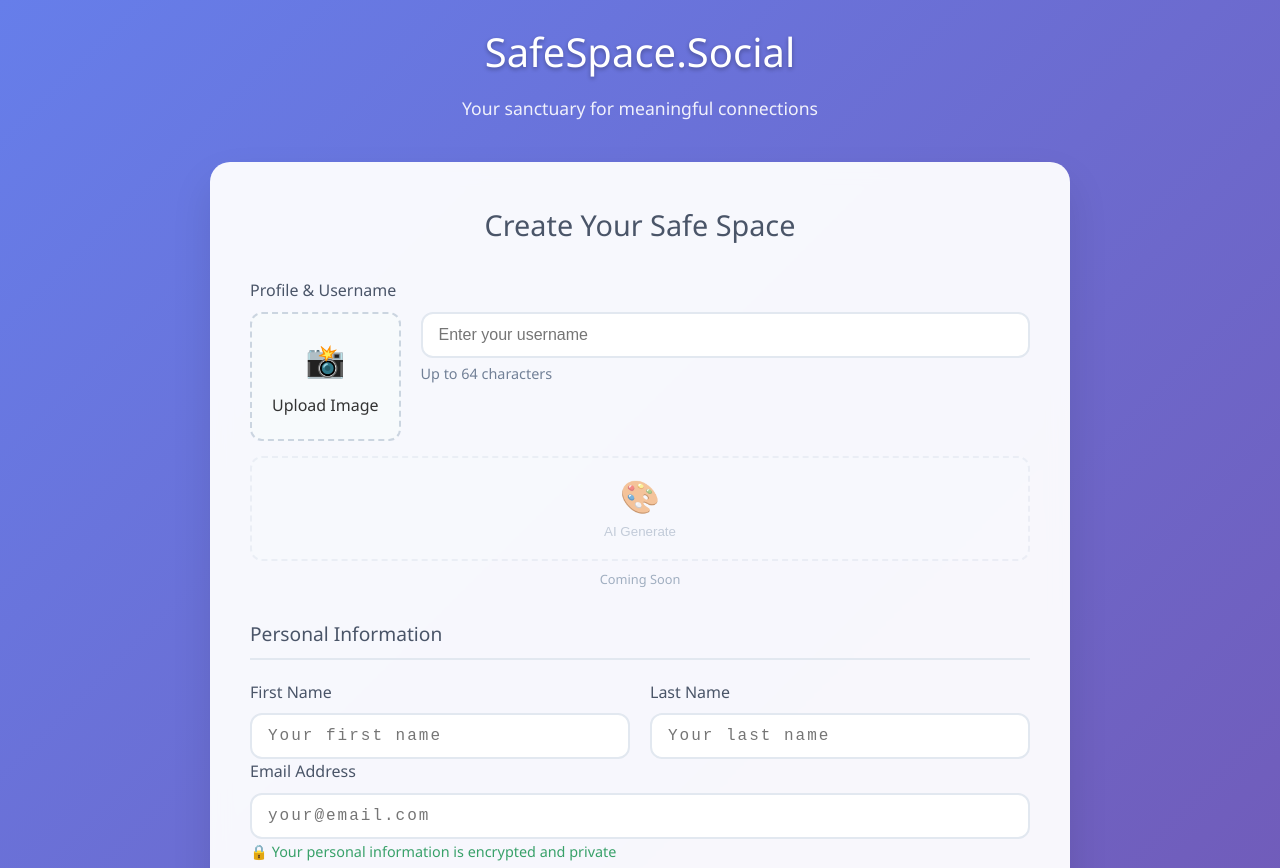
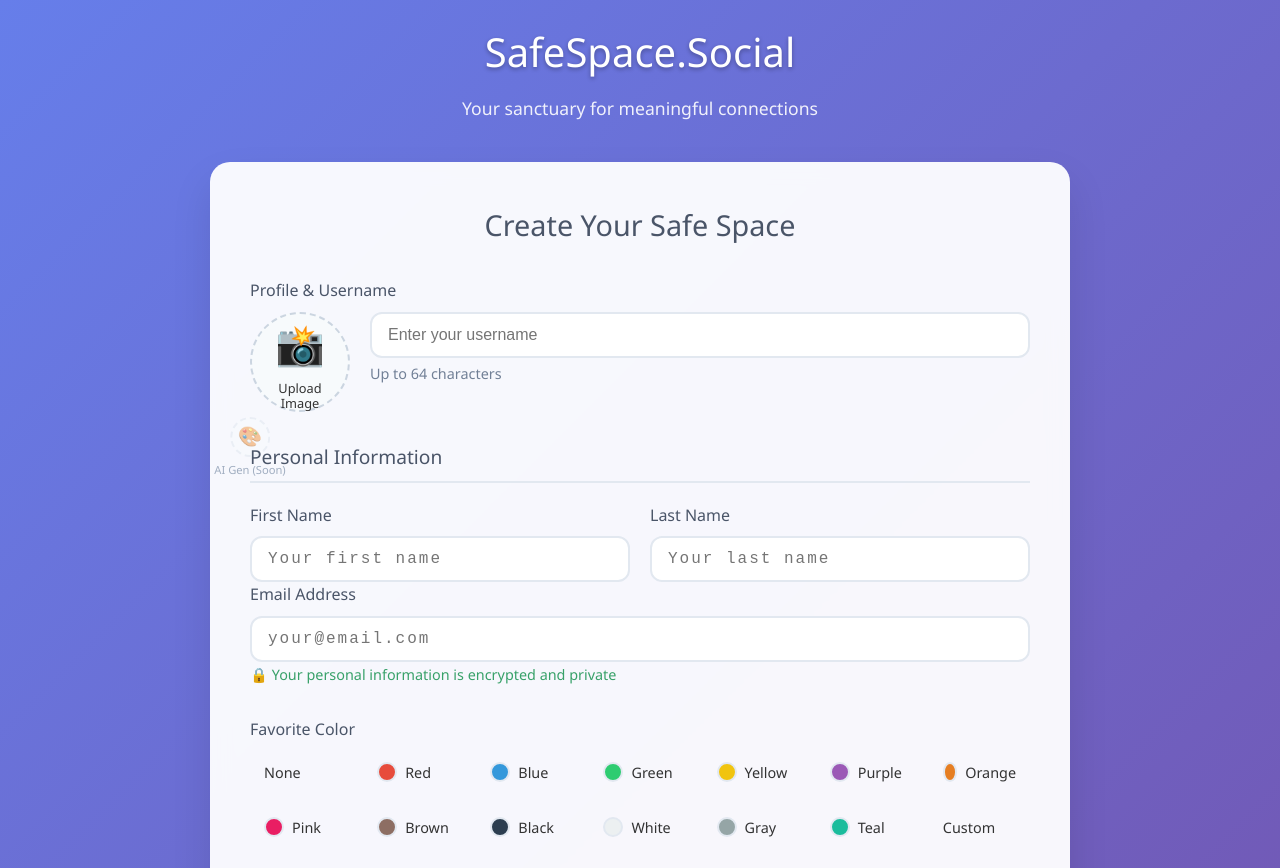
Before and after one commit to websimapi/websim-join-safespace-social-registration, a plain HTML site: page index.html in a window 1280 px wide. Shown: the top 868 px of the page. Drawn offline with Linux system fonts and the light colour scheme.

Commit message:
v5: Lets make teh Upload Image button be circle and make a much smaller circle button right below it to the left corner of it to be the Ai gEnerate button

```diff
--- a/index.html
+++ b/index.html
@@ -21,25 +21,26 @@
                 <div class="form-section" id="profile-username-section">
                     <label class="form-label">Profile & Username</label>
                     <div class="profile-username-row">
-                        <div class="upload-option">
-                            <input type="file" id="profileUpload" accept="image/*" class="file-input">
-                            <label for="profileUpload" class="upload-btn">
-                                <span class="upload-icon">📸</span>
-                                Upload Image
-                            </label>
+                        <div class="upload-and-ai-group">
+                            <div class="upload-option">
+                                <input type="file" id="profileUpload" accept="image/*" class="file-input">
+                                <label for="profileUpload" class="upload-btn">
+                                    <span class="upload-icon">📸</span>
+                                    <span class="upload-text">Upload Image</span>
+                                </label>
+                                <div class="ai-generate-area">
+                                    <div class="ai-option disabled">
+                                        <button type="button" class="ai-btn" disabled>
+                                            <span class="ai-icon">🎨</span>
+                                        </button>
+                                        <small class="coming-soon">AI Gen (Soon)</small>
+                                    </div>
+                                </div>
+                            </div>
                         </div>
                         <div class="username-input-group">
                             <input type="text" id="username" name="username" maxlength="64" class="form-input" placeholder="Enter your username">
                             <small class="form-hint">Up to 64 characters</small>
-                        </div>
-                    </div>
-                    <div class="ai-generate-area">
-                        <div class="ai-option disabled">
-                            <button type="button" class="ai-btn" disabled>
-                                <span class="ai-icon">🎨</span>
-                                AI Generate
-                            </button>
-                            <small class="coming-soon">Coming Soon</small>
                         </div>
                     </div>
                 </div>
--- a/styles.css
+++ b/styles.css
@@ -124,18 +124,19 @@ body {
     gap: 20px;
 }
 
+.upload-and-ai-group {
+    flex-shrink: 0;
+}
+
 .upload-option {
-    flex-shrink: 0;
+    position: relative;
+    display: inline-block;
 }
 
 .username-input-group {
     flex-grow: 1;
     display: flex;
     flex-direction: column;
-}
-
-.ai-generate-area {
-    margin-top: 15px;
 }
 
 .file-input {
@@ -147,15 +148,16 @@ body {
     flex-direction: column;
     align-items: center;
     justify-content: center;
-    padding: 20px;
+    width: 100px;
+    height: 100px;
+    padding: 10px;
     border: 2px dashed #cbd5e0;
-    border-radius: 12px;
+    border-radius: 50%;
     cursor: pointer;
     transition: all 0.3s ease;
     background: #f7fafc;
-    min-width: 120px;
-    height: auto;
     box-sizing: border-box;
+    text-align: center;
 }
 
 .upload-btn span {
@@ -168,25 +170,40 @@ body {
 }
 
 .upload-icon {
-    font-size: 2rem;
-    margin-bottom: 8px;
+    font-size: 2.5rem;
+    margin-bottom: 5px;
+}
+
+.upload-text {
+    font-size: 0.8rem;
+    line-height: 1.2;
+}
+
+.ai-generate-area {
+    position: absolute;
+    top: calc(100% + 5px);
+    left: 0;
+    transform: translateX(-50%);
+    z-index: 5;
 }
 
 .ai-option {
     display: flex;
     flex-direction: column;
+    align-items: center;
 }
 
 .ai-btn {
     display: flex;
-    flex-direction: column;
     align-items: center;
-    padding: 20px;
+    justify-content: center;
+    width: 40px;
+    height: 40px;
+    padding: 5px;
     border: 2px dashed #e2e8f0;
-    border-radius: 12px;
+    border-radius: 50%;
     background: #f7fafc;
     color: #a0aec0;
-    min-width: 120px;
     cursor: not-allowed;
 }
 
@@ -195,15 +212,14 @@ body {
 }
 
 .ai-icon {
-    font-size: 2rem;
-    margin-bottom: 8px;
+    font-size: 1.2rem;
+    margin-bottom: 0;
 }
 
 .coming-soon {
-    margin-top: 8px;
+    margin-top: 4px;
     color: #a0aec0;
-    font-size: 0.8rem;
-    width: 100%;
+    font-size: 0.7rem;
     text-align: center;
 }
 
@@ -529,8 +545,8 @@ body {
     }
 
     .profile-username-row {
-        /* flex-direction: column; */
-        /* align-items: stretch; */
+        flex-direction: column;
+        align-items: stretch;
     }
 }
 
@@ -566,11 +582,11 @@ body {
         justify-content: flex-start;
     }
     .ai-option {
-        /* align-items: center; */
-        /* width: 100%; */
+        align-items: center;
+        width: 100%;
     }
     .ai-btn {
-        /* width: 100%; */
-        /* max-width: 200px; */
+        width: 100%;
+        max-width: 200px;
     }
 }
```
Also changed, not shown: script.js (line endings or trailing spaces).
